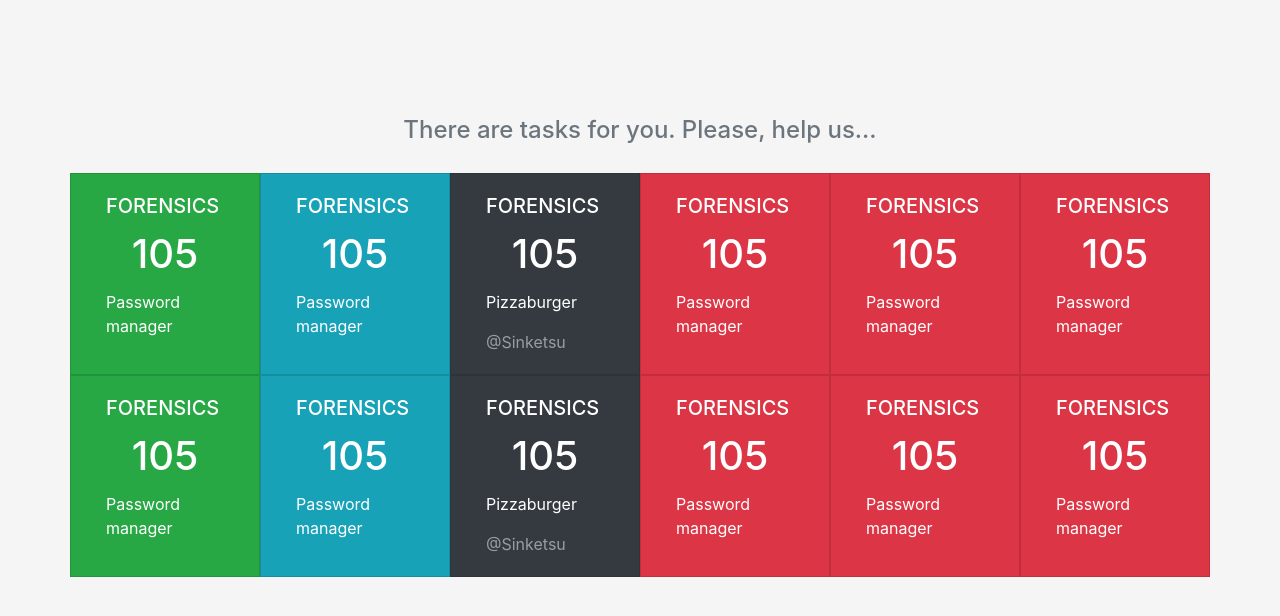
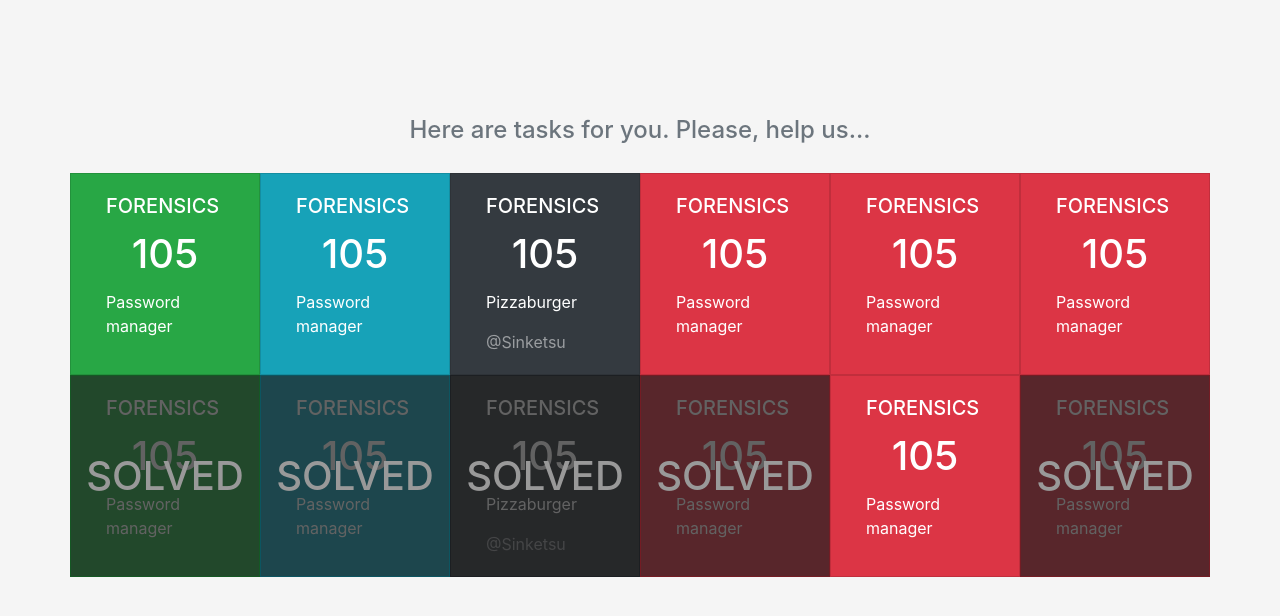
Before and after one commit to Sinketsu/informatics_php_lab, a PHP site: page /main.php in a window 1280 px wide. Shown: the part 55-671 px from the top of the page. Run offline with PHP 8.4, Linux system fonts and the light colour scheme.

Commit message:
work on task page

```diff
--- a/css/main.css
+++ b/css/main.css
@@ -14,3 +14,28 @@ body {
     border-left: 1px solid #f2f2f2;
     border-right: 1px solid #ffffff;
 }
+
+.solved {
+    filter: brightness(60%);
+}
+
+.overlay {
+    width: 100%;
+    height: 100%;
+    position: absolute;
+    overflow: hidden;
+    top: 0;
+    left: 0;
+    background-color: rgba(75,75,75,0.5);
+    vertical-align: middle;
+}
+
+.overlay:hover {
+    opacity: 0;
+}
+
+.overlay h1 {
+    text-align: center;
+    top: 50%;
+    transform: translateY(-50%);
+}
--- a/css/task.css
+++ b/css/task.css
@@ -6,3 +6,8 @@ body {
 body {
     background-color: #f5f5f5;
 }
+
+.color-green {
+    /*background-color: #00C800;*/
+    /*filter: alpha(50%);*/
+}
--- a/main.php
+++ b/main.php
@@ -36,13 +36,13 @@
 <div class="container">
     <div class="row" style="height: 100px"></div>
     <div class="row justify-content-center">
-        <h4 class="text-secondary">There are tasks for you. Please, help us...</h4>
+        <h4 class="text-secondary">Here are tasks for you. Please, help us...</h4>
     </div>
     <div class="row" style="height: 20px"></div>
 </div>
 <div class="container">
     <div class="row">
-        <a class="card text-white card-link bg-success rounded-0 col-6 m-0 col-sm-4 col-lg-3 col-xl-2 " href="#">
+        <a class="card text-white card-link bg-success rounded-0 col-6 m-0 col-sm-4 col-lg-3 col-xl-2" href="#">
             <div class="card-body">
                 <h5 class="card-title ">FORENSICS</h5>
                 <h1 class="card-title text-center">105</h1>
@@ -85,26 +85,45 @@
                 <p class="card-text">Password manager</p>
             </div>
         </a>
-        <a class="card text-white card-link bg-success rounded-0 col-6 m-0 col-sm-4 col-lg-3 col-xl-2" href="#">
+        <a class="card text-white card-link bg-success rounded-0 col-6 m-0 col-sm-4 col-lg-3 col-xl-2 solved" href="#">
             <div class="card-body">
                 <h5 class="card-title ">FORENSICS</h5>
                 <h1 class="card-title text-center">105</h1>
                 <p class="card-text">Password manager</p>
             </div>
+            <div class="overlay align-items-center">
+                <h1 class="col">SOLVED</h1>
+            </div>
         </a>
-        <a class="card text-white card-link bg-info rounded-0 col-6 m-0 col-sm-4 col-lg-3 col-xl-2" href="#">
+        <a class="card text-white card-link bg-info rounded-0 col-6 m-0 col-sm-4 col-lg-3 col-xl-2 solved" href="#">
             <div class="card-body">
                 <h5 class="card-title ">FORENSICS</h5>
                 <h1 class="card-title text-center">105</h1>
                 <p class="card-text">Password manager</p>
             </div>
+            <div class="overlay align-items-center">
+                <h1 class="col">SOLVED</h1>
+            </div>
         </a>
-        <a class="card text-white card-link bg-dark rounded-0  col-6 m-0 col-sm-4 col-lg-3 col-xl-2" href="#">
+        <a class="card text-white card-link bg-dark rounded-0  col-6 m-0 col-sm-4 col-lg-3 col-xl-2 solved" href="#">
             <div class="card-body">
                 <h5 class="card-title ">FORENSICS</h5>
                 <h1 class="card-title text-center">105</h1>
                 <p class="card-text">Pizzaburger</p>
                 <p class="card-text text-white-50">@Sinketsu</p>
+            </div>
+            <div class="overlay align-items-center">
+                <h1 class="col">SOLVED</h1>
+            </div>
+        </a>
+        <a class="card text-white card-link bg-danger rounded-0 col-6 m-0 col-sm-4 col-lg-3 col-xl-2 solved" href="#">
+            <div class="card-body">
+                <h5 class="card-title ">FORENSICS</h5>
+                <h1 class="card-title text-center">105</h1>
+                <p class="card-text">Password manager</p>
+            </div>
+            <div class="overlay align-items-center">
+                <h1 class="col">SOLVED</h1>
             </div>
         </a>
         <a class="card text-white card-link bg-danger rounded-0 col-6 m-0 col-sm-4 col-lg-3 col-xl-2" href="#">
@@ -114,18 +133,14 @@
                 <p class="card-text">Password manager</p>
             </div>
         </a>
-        <a class="card text-white card-link bg-danger rounded-0 col-6 m-0 col-sm-4 col-lg-3 col-xl-2" href="#">
+        <a class="card text-white card-link bg-danger rounded-0 col-6 m-0 col-sm-4 col-lg-3 col-xl-2 solved" href="#">
             <div class="card-body">
                 <h5 class="card-title ">FORENSICS</h5>
                 <h1 class="card-title text-center">105</h1>
                 <p class="card-text">Password manager</p>
             </div>
-        </a>
-        <a class="card text-white card-link bg-danger rounded-0 col-6 m-0 col-sm-4 col-lg-3 col-xl-2" href="#">
-            <div class="card-body">
-                <h5 class="card-title ">FORENSICS</h5>
-                <h1 class="card-title text-center">105</h1>
-                <p class="card-text">Password manager</p>
+            <div class="overlay align-items-center">
+                <h1 class="col">SOLVED</h1>
             </div>
         </a>
     </div>
--- a/task.php
+++ b/task.php
@@ -54,8 +54,8 @@
     </nav>
 
     <div class="container">
-        <div class="row" style="height: 100px"></div>
-        <button type="button" class="btn btn-lg btn-outline-dark offset-2 my-3"><< Tasks</button>
+        <div class="row" style="height: 50px"></div>
+        <a href="/main.php"><button type="button" class="btn btn-lg btn-outline-dark offset-2 my-3"><< Tasks</button></a>
         <div class="col-8 offset-2 bg-success">
             <div class="row">
                 <div class="col-4">
```
